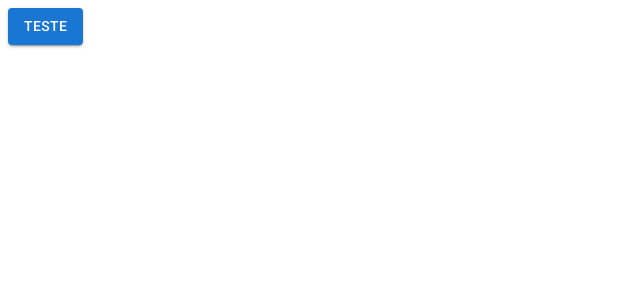
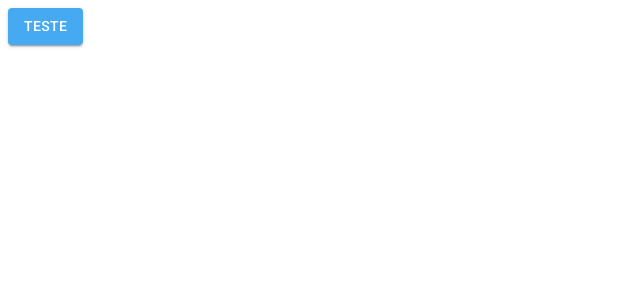
Before and after one commit to oAnthonyG/typescript-material-ui-cadastro, a React (Create React App) app: page /pagina-inicial in a window 1280 px wide. Shown: the top 300 px of the page, without its empty margins (0-640 px from the left). Built offline with nearby package versions, Linux system fonts and the light colour scheme.

Commit message:
add ligth theme and provider

```diff
--- a/src/App.tsx
+++ b/src/App.tsx
@@ -1,10 +1,14 @@
+import { ThemeProvider } from "@mui/material/styles";
 import { BrowserRouter } from "react-router-dom";
 import { AppRoutes } from "./routes";
+import { LigthTheme } from "./shared/themes";
 
 export const App = () => {
   return (
-    <BrowserRouter>
-      <AppRoutes />
-    </BrowserRouter>
+    <ThemeProvider theme={LigthTheme}>
+      <BrowserRouter>
+        <AppRoutes />
+      </BrowserRouter>
+    </ThemeProvider>
   );
 }
--- a/src/routes/index.tsx
+++ b/src/routes/index.tsx
@@ -5,7 +5,7 @@ import { Routes, Route, Navigate } from "react-router-dom";
 export const AppRoutes = () => {
   return (
     <Routes>
-      <Route path="/pagina-inicial" element={<Button variant="contained">Teste</Button>} />
+      <Route path="/pagina-inicial" element={<Button variant="contained" color="primary" >Teste</Button>} />
 
       <Route path="*" element={<Navigate to="/pagina-inicial" />} />
     </Routes>
--- /dev/null
+++ b/src/shared/themes/Light.ts
@@ -0,0 +1,23 @@
+import { createTheme } from '@mui/material';
+import { blue, cyan, grey, red, yellow } from '@mui/material/colors';
+
+export const LigthTheme = createTheme({
+  palette: {
+    primary: {
+      main: '#45aaf2',
+      dark: '#2d98da',
+      light: blue[200],
+      contrastText: '#fff',
+    },
+    secondary: {
+      main: red[500],
+      dark: '#eb3b5a',
+      light: '#fc5c65',
+      contrastText: '#fff',
+    },
+    background: {
+      default: '#fff',
+      paper: '#f7f6f3',
+    }
+  }
+});
--- a/src/shared/themes/index.ts
+++ b/src/shared/themes/index.ts
@@ -1 +1 @@
-export  {};
+export * from './Light';
```
